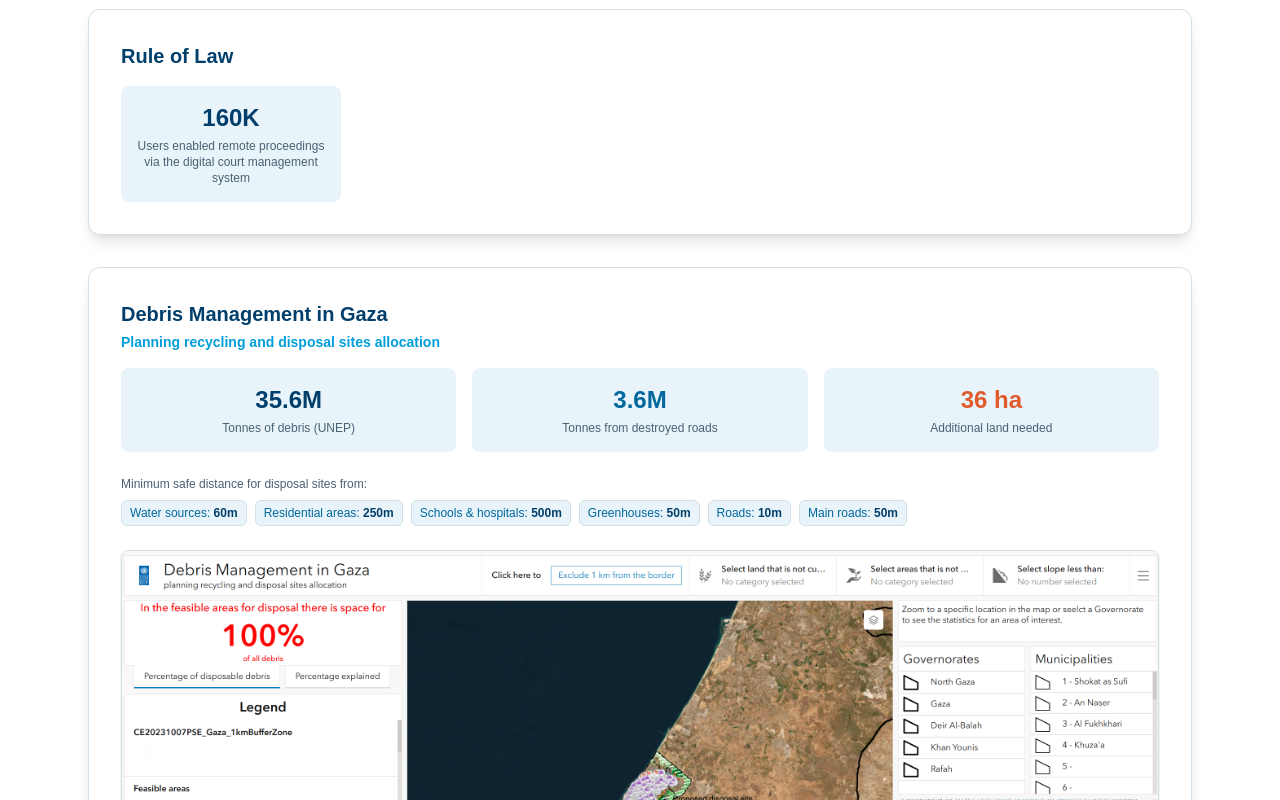
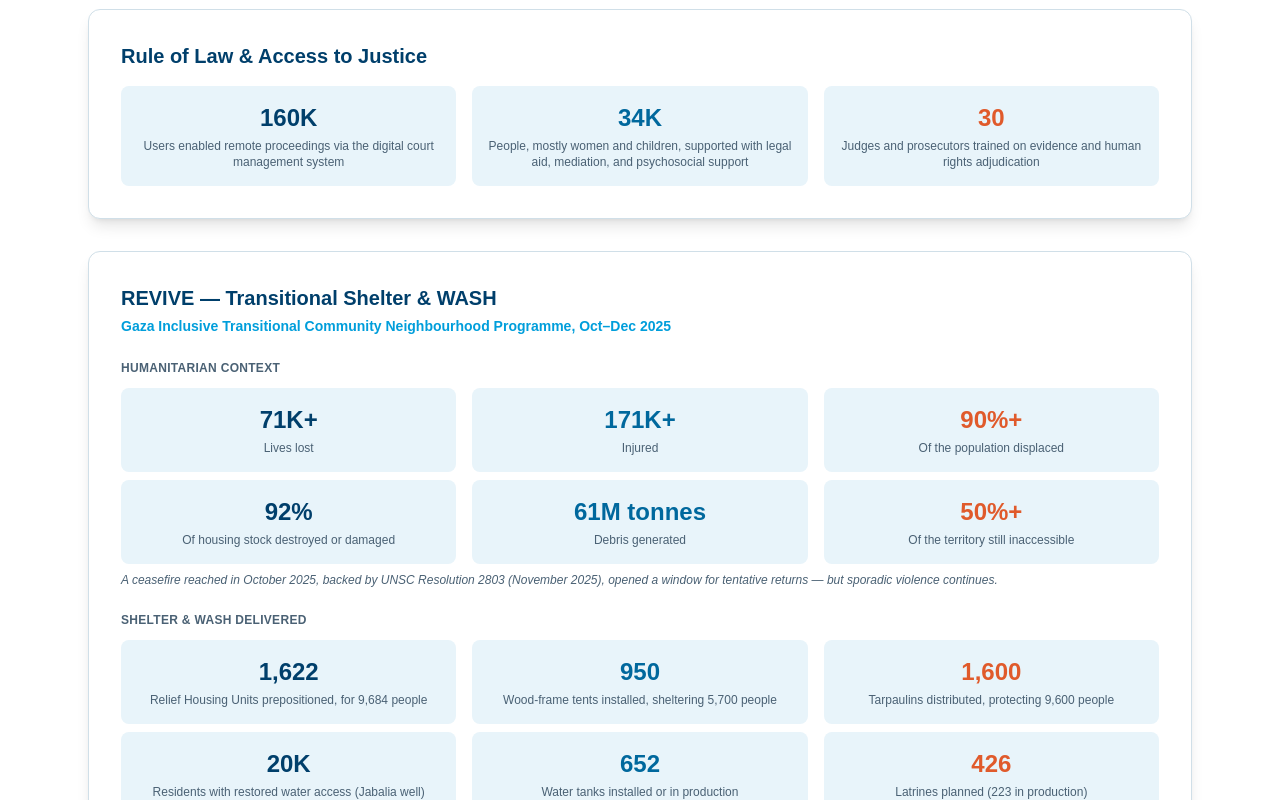
Before and after one commit to jia-q1/undp, a Next.js app: page /countries/papp in a window 1280 px wide. Shown: the part 1020-1820 px from the top of the page. Built offline with nearby package versions, Linux system fonts and the light colour scheme.

Commit message:
Add REVIVE shelter/WASH stats and access-to-justice figures to PAPP Programming tab

```diff
--- a/app/countries/papp/page.tsx
+++ b/app/countries/papp/page.tsx
@@ -179,11 +179,108 @@
           transition={{ duration: 0.5 }}
           viewport={{ once: true }}
         >
-          <h3 className="text-xl font-bold text-navy mb-4">Rule of Law</h3>
-          <div className="bg-ice rounded-lg p-4 text-center max-w-[220px]">
-            <div className="text-2xl font-bold text-navy">160K</div>
-            <div className="text-xs text-mid mt-1">
-              Users enabled remote proceedings via the digital court management system
+          <h3 className="text-xl font-bold text-navy mb-4">Rule of Law &amp; Access to Justice</h3>
+          <div className="grid grid-cols-3 gap-4">
+            <div className="bg-ice rounded-lg p-4 text-center">
+              <div className="text-2xl font-bold text-navy">160K</div>
+              <div className="text-xs text-mid mt-1">Users enabled remote proceedings via the digital court management system</div>
+            </div>
+            <div className="bg-ice rounded-lg p-4 text-center">
+              <div className="text-2xl font-bold text-blue">34K</div>
+              <div className="text-xs text-mid mt-1">People, mostly women and children, supported with legal aid, mediation, and psychosocial support</div>
+            </div>
+            <div className="bg-ice rounded-lg p-4 text-center">
+              <div className="text-2xl font-bold text-coral">30</div>
+              <div className="text-xs text-mid mt-1">Judges and prosecutors trained on evidence and human rights adjudication</div>
+            </div>
+          </div>
+        </motion.div>
+
+        {/* REVIVE — Shelter & WASH */}
+        <motion.div
+          className="bg-white rounded-xl shadow-lg border border-rule p-8"
+          initial={{ opacity: 0, y: 20 }}
+          whileInView={{ opacity: 1, y: 0 }}
+          transition={{ duration: 0.5 }}
+          viewport={{ once: true }}
+        >
+          <h3 className="text-xl font-bold text-navy mb-1">REVIVE — Transitional Shelter &amp; WASH</h3>
+          <p className="text-sm text-sky font-semibold mb-6">
+            Gaza Inclusive Transitional Community Neighbourhood Programme, Oct–Dec 2025
+          </p>
+
+          <h4 className="text-xs font-bold text-mid uppercase tracking-wide mb-3">Humanitarian context</h4>
+          <div className="grid grid-cols-3 gap-4 mb-2">
+            <div className="bg-ice rounded-lg p-4 text-center">
+              <div className="text-2xl font-bold text-navy">71K+</div>
+              <div className="text-xs text-mid mt-1">Lives lost</div>
+            </div>
+            <div className="bg-ice rounded-lg p-4 text-center">
+              <div className="text-2xl font-bold text-blue">171K+</div>
+              <div className="text-xs text-mid mt-1">Injured</div>
+            </div>
+            <div className="bg-ice rounded-lg p-4 text-center">
+              <div className="text-2xl font-bold text-coral">90%+</div>
+              <div className="text-xs text-mid mt-1">Of the population displaced</div>
+            </div>
+          </div>
+          <div className="grid grid-cols-3 gap-4 mb-2">
+            <div className="bg-ice rounded-lg p-4 text-center">
+              <div className="text-2xl font-bold text-navy">92%</div>
+              <div className="text-xs text-mid mt-1">Of housing stock destroyed or damaged</div>
+            </div>
+            <div className="bg-ice rounded-lg p-4 text-center">
+              <div className="text-2xl font-bold text-blue">61M tonnes</div>
+              <div className="text-xs text-mid mt-1">Debris generated</div>
+            </div>
+            <div className="bg-ice rounded-lg p-4 text-center">
+              <div className="text-2xl font-bold text-coral">50%+</div>
+              <div className="text-xs text-mid mt-1">Of the territory still inaccessible</div>
+            </div>
+          </div>
+          <p className="text-xs text-mid italic mb-6">
+            A ceasefire reached in October 2025, backed by UNSC Resolution 2803 (November 2025), opened a window for tentative returns — but sporadic violence continues.
+          </p>
+
+          <h4 className="text-xs font-bold text-mid uppercase tracking-wide mb-3">Shelter &amp; WASH delivered</h4>
+          <div className="grid grid-cols-3 gap-4 mb-2">
+            <div className="bg-ice rounded-lg p-4 text-center">
+              <div className="text-2xl font-bold text-navy">1,622</div>
+              <div className="text-xs text-mid mt-1">Relief Housing Units prepositioned, for 9,684 people</div>
+            </div>
+            <div className="bg-ice rounded-lg p-4 text-center">
+              <div className="text-2xl font-bold text-blue">950</div>
+              <div className="text-xs text-mid mt-1">Wood-frame tents installed, sheltering 5,700 people</div>
+            </div>
+            <div className="bg-ice rounded-lg p-4 text-center">
+              <div className="text-2xl font-bold text-coral">1,600</div>
+              <div className="text-xs text-mid mt-1">Tarpaulins distributed, protecting 9,600 people</div>
+            </div>
+          </div>
+          <div className="grid grid-cols-3 gap-4 mb-6">
+            <div className="bg-ice rounded-lg p-4 text-center">
+              <div className="text-2xl font-bold text-navy">20K</div>
+              <div className="text-xs text-mid mt-1">Residents with restored water access (Jabalia well)</div>
+            </div>
+            <div className="bg-ice rounded-lg p-4 text-center">
+              <div className="text-2xl font-bold text-blue">652</div>
+              <div className="text-xs text-mid mt-1">Water tanks installed or in production</div>
+            </div>
+            <div className="bg-ice rounded-lg p-4 text-center">
+              <div className="text-2xl font-bold text-coral">426</div>
+              <div className="text-xs text-mid mt-1">Latrines planned (223 in production)</div>
+            </div>
+          </div>
+
+          <h4 className="text-xs font-bold text-mid uppercase tracking-wide mb-3">Site assessment &amp; community partnerships</h4>
+          <div className="grid grid-cols-2 gap-4">
+            <div className="bg-ice rounded-lg p-4 text-center">
+              <div className="text-2xl font-bold text-navy">10 / 294</div>
+              <div className="text-xs text-mid mt-1">Sites pre-selected for transitional neighbourhoods, of those identified</div>
+            </div>
+            <div className="bg-ice rounded-lg p-4 text-center">
+              <div className="text-2xl font-bold text-blue">8</div>
+              <div className="text-xs text-mid mt-1">Local partnerships established for social cohesion and disability inclusion</div>
             </div>
           </div>
         </motion.div>
```
